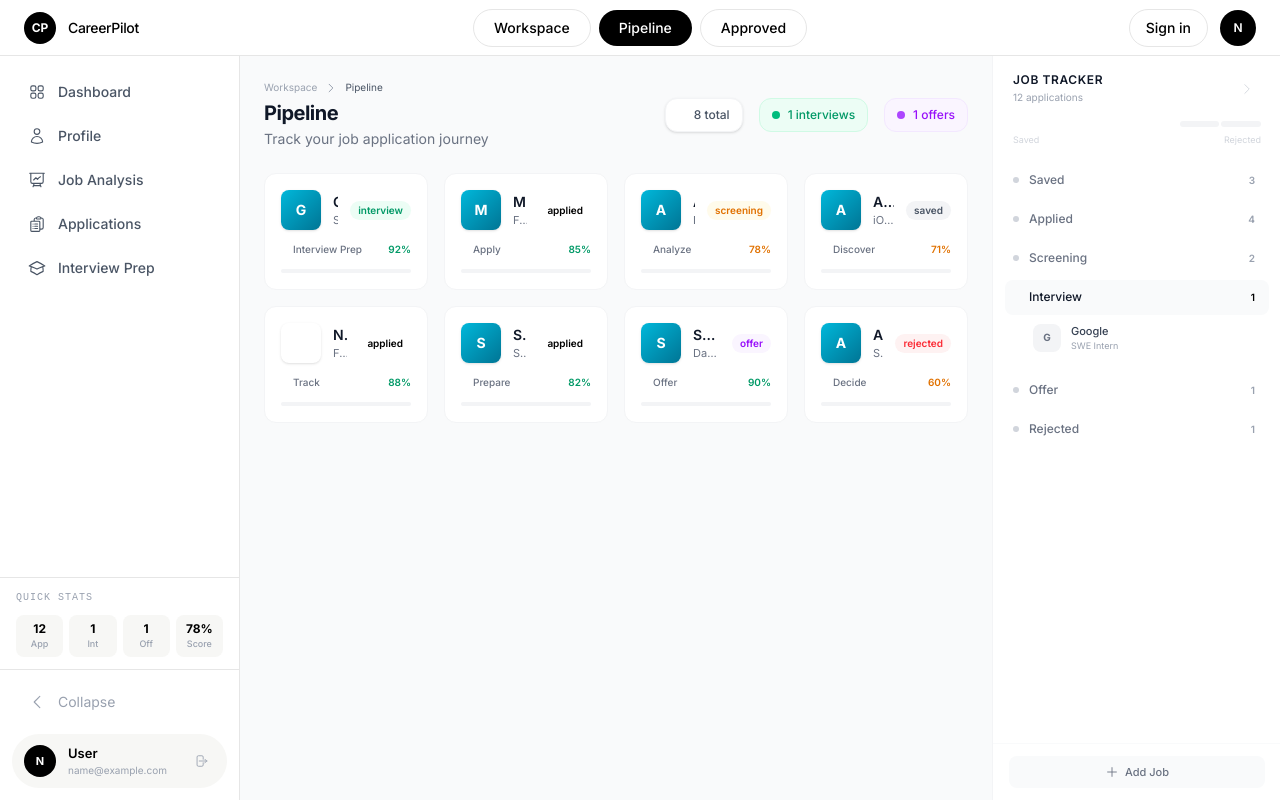
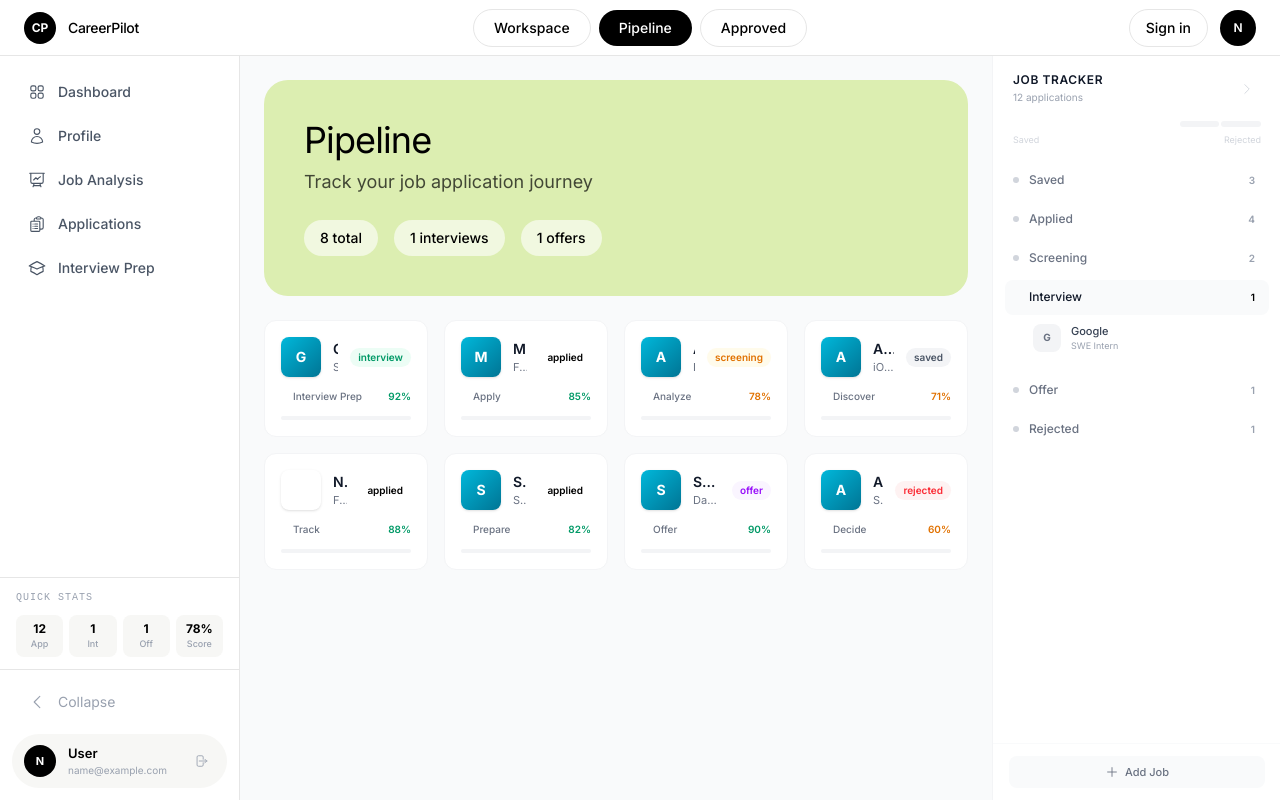
Before and after one commit to bhuwanb23/career_pilot, a React (Vite) app in the folder frontend/: page /pipeline in a window 1280 px wide. Built offline with nearby package versions, Linux system fonts and the light colour scheme; sample sign-in values are in the browser's storage.

Commit message:
feat: update Pipeline with Figma design - lime color block header

```diff
--- a/frontend/src/pages/Pipeline.jsx
+++ b/frontend/src/pages/Pipeline.jsx
@@ -171,30 +171,18 @@ export default function Pipeline({ leftCollapsed, rightCollapsed, onToggleLeft,
     <AppLayout leftCollapsed={leftCollapsed} rightCollapsed={rightCollapsed} onToggleLeft={onToggleLeft} onToggleRight={onToggleRight}>
       <div className="max-w-6xl mx-auto space-y-6">
         {/* Header */}
-        <div className="flex items-center justify-between">
-          <div>
-            <div className="flex items-center gap-2 text-[10px] text-gray-400 mb-1">
-              <span>Workspace</span>
-              <svg className="w-3 h-3" fill="none" viewBox="0 0 24 24" stroke="currentColor" strokeWidth={2}>
-                <path strokeLinecap="round" strokeLinejoin="round" d="M8.25 4.5l7.5 7.5-7.5 7.5" />
-              </svg>
-              <span className="text-gray-600">Pipeline</span>
+        <div className="bg-[#dceeb1] rounded-3xl p-10">
+          <h1 className="text-4xl font-light text-black tracking-tight mb-2">Pipeline</h1>
+          <p className="text-lg text-black/70 font-light">Track your job application journey</p>
+          <div className="flex items-center gap-4 mt-6">
+            <div className="flex items-center gap-2 px-4 py-2 rounded-full bg-white/60">
+              <span className="text-sm font-medium text-black">{stats.total} total</span>
             </div>
-            <h1 className="text-xl font-bold text-gray-900 tracking-tight">Pipeline</h1>
-            <p className="text-sm text-gray-500 mt-0.5">Track your job application journey</p>
-          </div>
-          <div className="flex items-center gap-4">
-            <div className="flex items-center gap-2 px-3 py-2 rounded-xl bg-white border border-gray-100 shadow-sm">
-              <div className="w-2 h-2 rounded-full bg-brand-500" />
-              <span className="text-xs font-medium text-gray-600">{stats.total} total</span>
+            <div className="flex items-center gap-2 px-4 py-2 rounded-full bg-white/60">
+              <span className="text-sm font-medium text-black">{stats.interviews} interviews</span>
             </div>
-            <div className="flex items-center gap-2 px-3 py-2 rounded-xl bg-emerald-50 border border-emerald-100">
-              <div className="w-2 h-2 rounded-full bg-emerald-500" />
-              <span className="text-xs font-medium text-emerald-600">{stats.interviews} interviews</span>
-            </div>
-            <div className="flex items-center gap-2 px-3 py-2 rounded-xl bg-purple-50 border border-purple-100">
-              <div className="w-2 h-2 rounded-full bg-purple-500" />
-              <span className="text-xs font-medium text-purple-600">{stats.offers} offers</span>
+            <div className="flex items-center gap-2 px-4 py-2 rounded-full bg-white/60">
+              <span className="text-sm font-medium text-black">{stats.offers} offers</span>
             </div>
           </div>
         </div>
```
